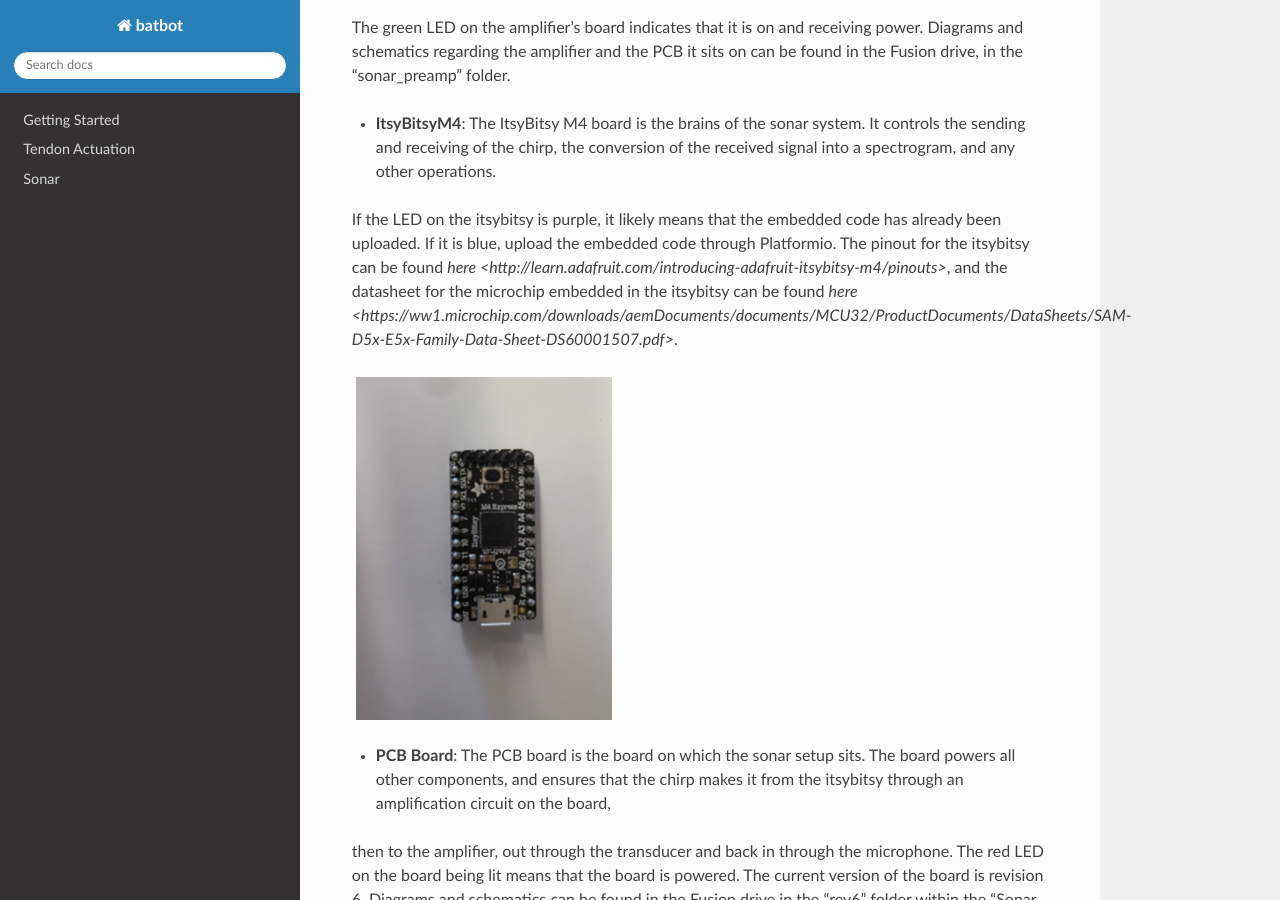
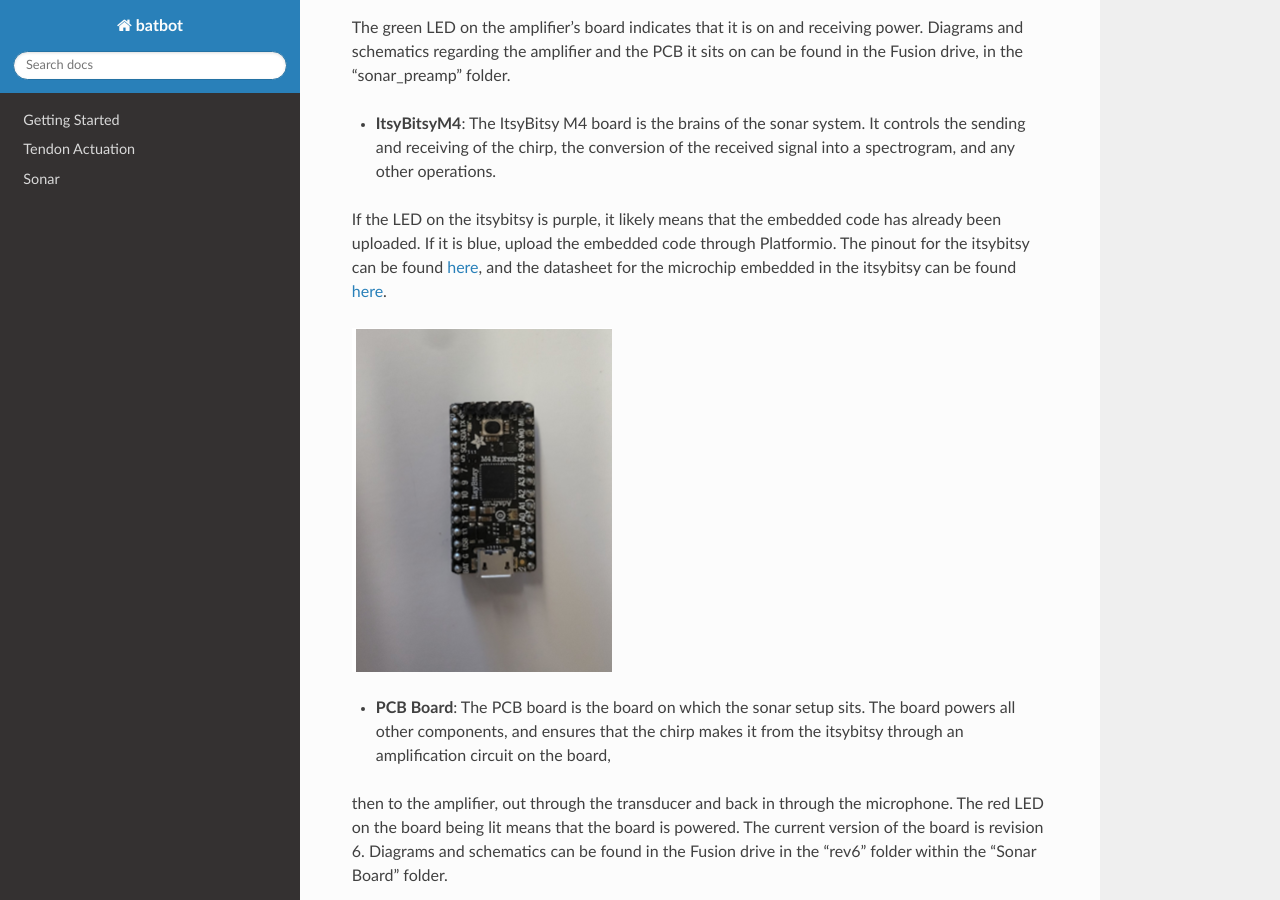
Before and after one commit to BIST-Research/batbot, a Sphinx documentation site: the page built from doc/source/sonar/setup_and_assembly.rst, in a window 1280 px wide and 900 px high, scrolled down 1584 px. Built offline with Sphinx 7.4.7 and the Read the Docs theme 3.1.0, drawn with Linux system fonts in a browser that asks for light colours.

Commit message:
attempting to hide hyperlinks

```diff
--- a/doc/source/sonar/setup_and_assembly.rst
+++ b/doc/source/sonar/setup_and_assembly.rst
@@ -29,7 +29,7 @@ Diagrams and schematics regarding the amplifier and the PCB it sits on can be fo
 
 - **ItsyBitsyM4**: The ItsyBitsy M4 board is the brains of the sonar system. It controls the sending and receiving of the chirp, the conversion of the received signal into a spectrogram, and any other operations.
 If the LED on the itsybitsy is purple, it likely means that the embedded code has already been uploaded. If it is blue, upload the embedded code through Platformio.
-The pinout for the itsybitsy can be found `here <http://learn.adafruit.com/introducing-adafruit-itsybitsy-m4/pinouts>`, and the datasheet for the microchip embedded in the itsybitsy can be found `here <https://ww1.microchip.com/downloads/aemDocuments/documents/MCU32/ProductDocuments/DataSheets/SAM-D5x-E5x-Family-Data-Sheet-DS60001507.pdf>`.
+The pinout for the itsybitsy can be found `here <http://learn.adafruit.com/introducing-adafruit-itsybitsy-m4/pinouts>`__, and the datasheet for the microchip embedded in the itsybitsy can be found `here <https://ww1.microchip.com/downloads/aemDocuments/documents/MCU32/ProductDocuments/DataSheets/SAM-D5x-E5x-Family-Data-Sheet-DS60001507.pdf>`__.
 
 .. figure:: ../img/itsybitsy.PNG
 
```
